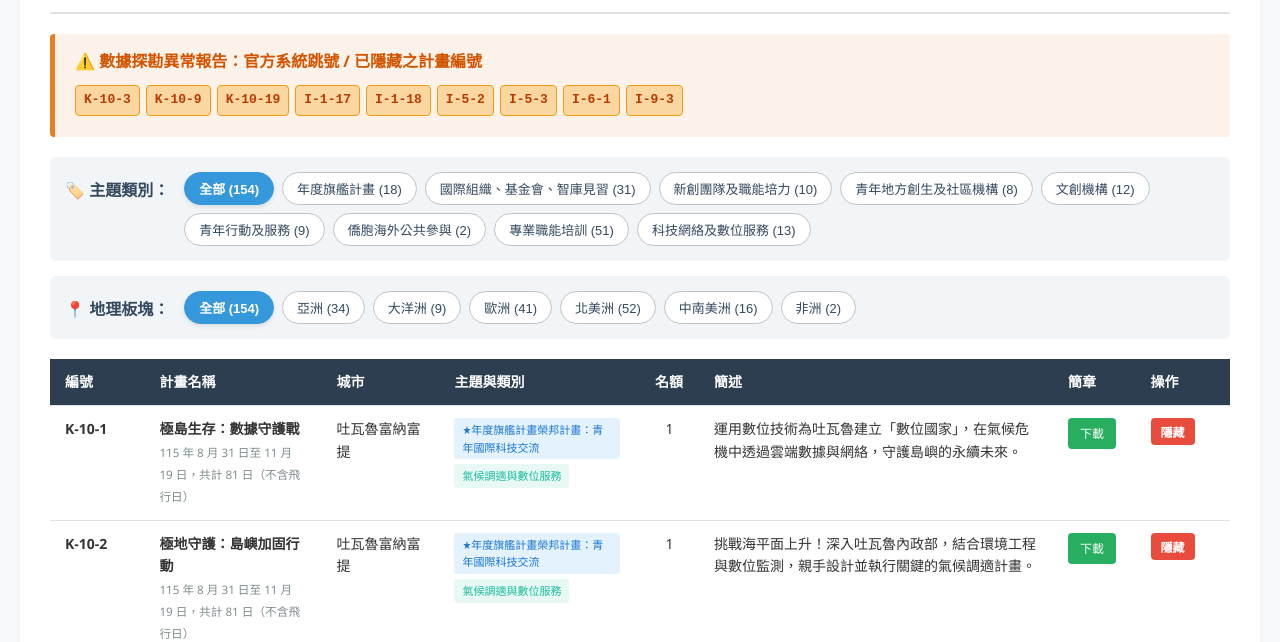
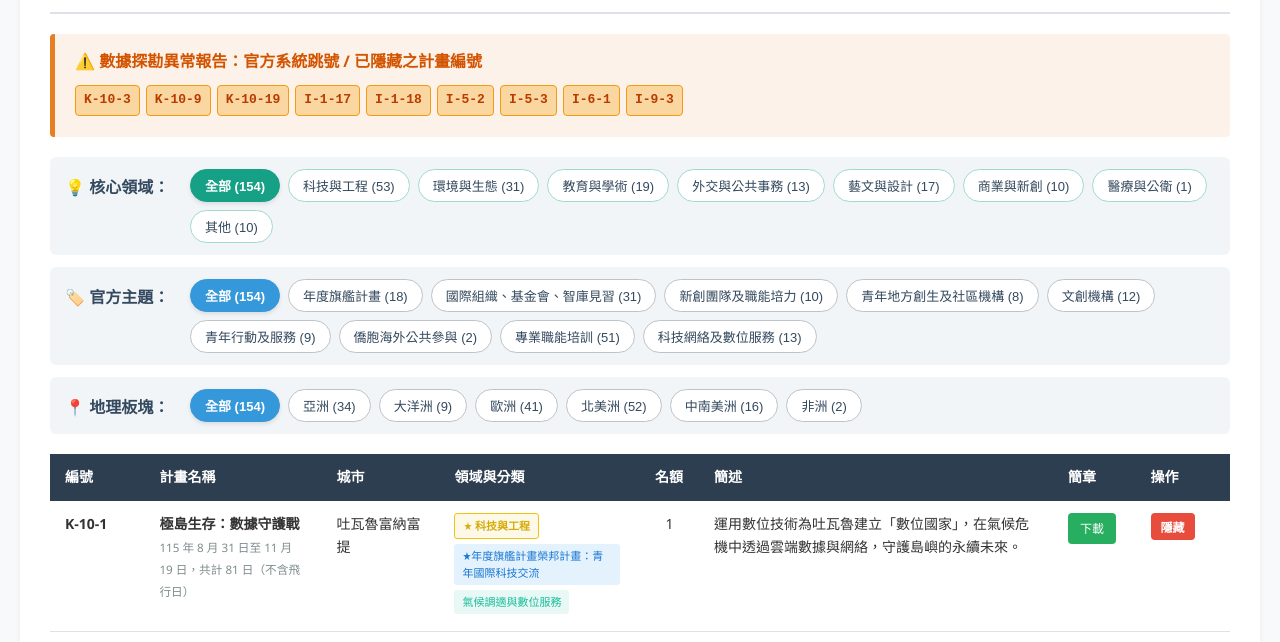
Before and after one commit to issac-sjps/twpathfinder, a plain HTML site: page index.html in a window 1280 px wide. Shown: the part 91-733 px from the top of the page. Drawn offline with Linux system fonts and the light colour scheme.

Commit message:
Update index.html

```diff
--- a/index.html
+++ b/index.html
@@ -13,6 +13,7 @@
             --warning-color: #f39c12;
             --info-color: #3498db;
             --purple-color: #8e44ad;
+            --domain-color: #16a085;
             --bg-color: #f8f9fa;
             --border-color: #dee2e6;
             --alert-bg: #fdf2e9;
@@ -20,7 +21,7 @@
         }
 
         body { font-family: 'Segoe UI', Tahoma, Geneva, Verdana, sans-serif; background-color: var(--bg-color); color: #333; line-height: 1.6; margin: 0; padding: 20px; }
-        .container { max-width: 1400px; margin: auto; background: white; padding: 30px; border-radius: 8px; box-shadow: 0 4px 6px rgba(0,0,0,0.05); }
+        .container { max-width: 1450px; margin: auto; background: white; padding: 30px; border-radius: 8px; box-shadow: 0 4px 6px rgba(0,0,0,0.05); }
         .header-section { display: flex; justify-content: space-between; align-items: center; margin-bottom: 20px; padding-bottom: 15px; border-bottom: 2px solid var(--border-color); }
         h1 { margin: 0; color: var(--primary-color); font-size: 24px; }
 
@@ -51,56 +52,29 @@
 
         .mode-indicator { display: none; background-color: var(--warning-color); color: white; text-align: center; padding: 8px; font-weight: bold; margin-bottom: 15px; border-radius: 4px; }
 
-        /* 雙維度過濾器樣式 */
-        .filter-group {
-            background-color: #f1f5f8;
-            border-radius: 6px;
-            margin-bottom: 15px;
-            padding: 15px;
-            display: flex;
-            align-items: flex-start;
-            flex-wrap: wrap;
-            gap: 10px;
-        }
+        /* 三維度過濾器樣式 */
+        .filter-group { background-color: #f1f5f8; border-radius: 6px; margin-bottom: 12px; padding: 12px 15px; display: flex; align-items: flex-start; flex-wrap: wrap; gap: 10px; }
+        .filter-label { font-weight: bold; color: var(--secondary-color); margin-right: 5px; white-space: nowrap; display: flex; align-items: center; padding-top: 6px; width: 110px; }
+        .filter-buttons-container { display: flex; flex-wrap: wrap; gap: 8px; flex: 1; }
 
-        .filter-label {
-            font-weight: bold;
-            color: var(--secondary-color);
-            margin-right: 5px;
-            white-space: nowrap;
-            display: flex;
-            align-items: center;
-            padding-top: 6px; /* 對齊按鈕 */
-        }
-
-        .filter-buttons-container {
-            display: flex;
-            flex-wrap: wrap;
-            gap: 8px;
-            flex: 1;
-        }
-
-        .btn-filter {
-            background-color: white;
-            color: var(--secondary-color);
-            border: 1px solid #bdc3c7;
-            padding: 6px 14px;
-            border-radius: 20px;
-            font-size: 13px;
-            font-weight: 500;
-            cursor: pointer;
-            transition: all 0.2s;
-        }
-
+        .btn-filter { background-color: white; color: var(--secondary-color); border: 1px solid #bdc3c7; padding: 6px 14px; border-radius: 20px; font-size: 13px; font-weight: 500; cursor: pointer; transition: all 0.2s; }
         .btn-filter:hover { border-color: var(--info-color); color: var(--info-color); }
         .btn-filter.active { background-color: var(--info-color); color: white; border-color: var(--info-color); font-weight: bold; box-shadow: 0 2px 4px rgba(0,0,0,0.1); }
-        .btn-filter.error { background-color: #fdedec; color: #c0392b; border-color: #e74c3c; }
+
+        .btn-domain { border-color: #a2d9ce; }
+        .btn-domain:hover { border-color: var(--domain-color); color: var(--domain-color); }
+        .btn-domain.active { background-color: var(--domain-color); border-color: var(--domain-color); color: white; }
 
         table { width: 100%; border-collapse: collapse; font-size: 14px; }
         th, td { padding: 12px 15px; text-align: left; border-bottom: 1px solid var(--border-color); vertical-align: top; }
         th { background-color: var(--primary-color); color: white; position: sticky; top: 0; z-index: 10; }
         tr:hover { background-color: #f8f9fa; }
-        .tag { display: inline-block; padding: 3px 8px; border-radius: 3px; background-color: #e3f2fd; color: #1976d2; font-size: 11px; margin-bottom: 5px; margin-right: 5px; }
+
+        .tag { display: inline-block; padding: 3px 8px; border-radius: 3px; font-size: 11px; margin-bottom: 5px; margin-right: 5px; }
+        .tag-cat { background-color: #e3f2fd; color: #1976d2; }
+        .tag-theme { background-color: #e8f8f5; color: #1abc9c; }
+        .tag-domain { background-color: #fef9e7; color: #d4ac0d; font-weight: bold; border: 1px solid #f1c40f;}
+
         .description-cell { max-width: 350px; }
         .fade-out { opacity: 0; transform: translateX(20px); transition: opacity 0.3s, transform 0.3s; }
     </style>
@@ -125,7 +99,13 @@
     </div>
 
     <div class="filter-group">
-        <div class="filter-label">🏷️ 主題類別：</div>
+        <div class="filter-label">💡 核心領域：</div>
+        <div class="filter-buttons-container" id="domainFilters">
+            </div>
+    </div>
+
+    <div class="filter-group">
+        <div class="filter-label">🏷️ 官方主題：</div>
         <div class="filter-buttons-container" id="categoryFilters">
             </div>
     </div>
@@ -144,7 +124,7 @@
                 <th style="width: 8%">編號</th>
                 <th style="width: 15%">計畫名稱</th>
                 <th style="width: 10%">城市</th>
-                <th style="width: 17%">主題與類別</th>
+                <th style="width: 17%">領域與分類</th>
                 <th style="width: 5%">名額</th>
                 <th style="width: 30%">簡述</th>
                 <th style="width: 7%">簡章</th>
@@ -161,15 +141,30 @@
     let hiddenIds = new Set();
     let isViewingHidden = false;
 
-    // 狀態機：追蹤當前選中的雙維度篩選器
+    // 狀態機：追蹤三維度過濾器
+    let activeDomain = '全部';
     let activeCategory = '全部';
     let activeRegion = '全部';
 
     // 全域映射表
+    let projectDomainMap = {};
     let projectRegionMap = {};
     let projectCategoryMap = {};
 
-    // 官方主題類別定義 (用於統一字串格式與排序)
+    // 1. 核心領域字典 (利用語意分析)
+    const domainDictionary = {
+        "全部": [],
+        "科技與工程": ["科技", "數位", "ai", "人工智慧", "半導體", "量子", "機器人", "工程", "資訊", "網路", "軟體", "系統", "資安", "航太", "通訊", "大數據", "雲端"],
+        "環境與生態": ["環境", "生態", "保育", "永續", "氣候", "淨零", "碳", "海洋", "動物", "農業", "雨林", "水質", "減碳", "綠能", "自然", "環保"],
+        "教育與學術": ["教育", "學校", "教學", "教案", "學生", "學術", "課後輔導", "師資", "雙語", "研討會", "研究"],
+        "外交與公共事務": ["外交", "政策", "人權", "民主", "治理", "智庫", "倡議", "公共", "社會", "原民", "平權", "政府", "法律", "志工"],
+        "藝文與設計": ["藝術", "文化", "博物館", "策展", "設計", "影音", "媒體", "歷史", "文創", "文學", "攝影", "馬戲", "音樂", "舞蹈", "建築"],
+        "商業與新創": ["商業", "行銷", "新創", "創業", "金融", "經濟", "產業", "投資", "企劃", "商務", "品牌", "市場", "物流"],
+        "醫療與公衛": ["醫療", "公衛", "醫學", "衛生", "照護", "醫院", "生醫", "疾病", "防疫", "細胞"],
+        "其他": []
+    };
+
+    // 2. 官方主題類別字典
     const officialCategories = [
         "全部",
         "年度旗艦計畫",
@@ -183,12 +178,13 @@
         "(九)科技網絡及數位服務"
     ];
 
+    // 3. 地理板塊字典
     const regionDictionary = {
         "全部": [],
-        "亞洲": ["日本", "韓國", "印度", "印尼", "新加坡", "泰國"],
-        "大洋洲": ["澳洲", "澳大利亞", "雪梨", "墨爾本", "吐瓦魯", "帛琉"],
+        "亞洲": ["日本", "韓國", "印度", "印尼", "新加坡", "泰國", "沖繩", "北海道"],
+        "大洋洲": ["澳洲", "澳大利亞", "雪梨", "墨爾本", "吐瓦魯", "帛琉", "布里斯本"],
         "歐洲": ["法國", "義大利", "斯洛伐克", "捷克", "保加利亞", "荷蘭", "愛爾蘭", "德國", "比利時", "瑞典", "冰島", "奧地利", "波蘭", "斯洛維尼亞", "葡萄牙", "西班牙", "瑞士", "英國", "梵蒂岡"],
-        "北美洲": ["美國", "加拿大", "墨西哥"],
+        "北美洲": ["美國", "加拿大", "墨西哥", "紐約", "加州", "華盛頓"],
         "中南美洲": ["貝里斯", "瓜地馬拉", "巴拉圭", "智利", "聖露西亞", "聖文森", "阿根廷", "祕魯", "秘魯", "格瑞那丁"],
         "非洲": ["史瓦帝尼"],
         "未歸類": []
@@ -203,20 +199,32 @@
         localStorage.setItem('pathfinder_hidden_ids', JSON.stringify(Array.from(hiddenIds)));
     };
 
-    // 初始化雙維度過濾器
     const initFilters = (data) => {
-        // 1. 準備計數器
+        const domainCounts = { "全部": data.length };
         const categoryCounts = { "全部": data.length };
         const regionCounts = { "全部": data.length };
 
+        for (const dom in domainDictionary) { if(dom !== "全部") domainCounts[dom] = 0; }
         officialCategories.forEach(cat => { if(cat !== "全部") categoryCounts[cat] = 0; });
-        for (const region in regionDictionary) { if(region !== "全部") regionCounts[region] = 0; }
+        for (const reg in regionDictionary) { if(reg !== "全部") regionCounts[reg] = 0; }
 
-        // 額外捕捉未在官方列表中的例外類別
         const extraCategories = new Set();
 
-        // 2. 掃描資料，建立映射並計數
         data.forEach(item => {
+            // 處理核心領域 (Domain)
+            let matchedDomain = "其他";
+            const fullText = `${item.project_name} ${item.theme} ${item.description}`.toLowerCase();
+
+            for (const [domain, keywords] of Object.entries(domainDictionary)) {
+                if (domain === '全部' || domain === '其他') continue;
+                if (keywords.some(k => fullText.includes(k))) {
+                    matchedDomain = domain;
+                    break; // 確保每筆計畫只算入一個領域，維持 Checksum
+                }
+            }
+            projectDomainMap[item.id] = matchedDomain;
+            domainCounts[matchedDomain]++;
+
             // 處理地理板塊
             let matchedRegion = "未歸類";
             for (const [region, keywords] of Object.entries(regionDictionary)) {
@@ -229,42 +237,49 @@
             projectRegionMap[item.id] = matchedRegion;
             regionCounts[matchedRegion]++;
 
-            // 處理主題類別 (清理字串以利比對)
+            // 處理官方主題
             const rawCat = item.category.replace(/　/g, '').replace(/\s+/g, ' ');
             let matchedCategory = "未歸類";
 
             if (rawCat.includes("年度旗艦計畫")) {
                 matchedCategory = "年度旗艦計畫";
             } else {
-                // 嘗試匹配官方分類
                 const match = officialCategories.find(c => c !== "全部" && c !== "年度旗艦計畫" && rawCat.includes(c));
                 if (match) {
                     matchedCategory = match;
                 } else {
-                    matchedCategory = rawCat; // 如果都不符合，保留原始字串
+                    matchedCategory = rawCat;
                     extraCategories.add(rawCat);
                 }
             }
-
             projectCategoryMap[item.id] = matchedCategory;
-            if (categoryCounts[matchedCategory] !== undefined) {
-                categoryCounts[matchedCategory]++;
-            } else {
-                categoryCounts[matchedCategory] = 1;
-            }
+            categoryCounts[matchedCategory] = (categoryCounts[matchedCategory] || 0) + 1;
         });
 
-        // 3. 渲染「主題類別」按鈕
+        // 渲染「核心領域」
+        const domContainer = document.getElementById('domainFilters');
+        for (const domain in domainDictionary) {
+            if (domain === '其他' && domainCounts[domain] === 0) continue;
+            const btn = document.createElement('button');
+            btn.className = `btn-filter btn-domain dom-btn ${domain === '全部' ? 'active' : ''}`;
+            btn.innerText = `${domain} (${domainCounts[domain]})`;
+            btn.onclick = () => {
+                document.querySelectorAll('.dom-btn').forEach(b => b.classList.remove('active'));
+                btn.classList.add('active');
+                activeDomain = domain;
+                renderTable(document.getElementById('searchInput').value);
+            };
+            domContainer.appendChild(btn);
+        }
+
+        // 渲染「官方主題」
         const catContainer = document.getElementById('categoryFilters');
         const renderCategoryBtn = (catName, displayCatName = catName) => {
-            if (catName !== '全部' && (categoryCounts[catName] === 0 || categoryCounts[catName] === undefined)) return;
-
+            if (catName !== '全部' && !categoryCounts[catName]) return;
             const btn = document.createElement('button');
             btn.className = `btn-filter cat-btn ${catName === '全部' ? 'active' : ''}`;
-            // 簡化顯示名稱，移除前面的羅馬數字讓版面更乾淨
             const shortName = displayCatName.replace(/^\([一二三四五六七八九十]+\)/, '');
-            btn.innerText = `${shortName} (${categoryCounts[catName] || 0})`;
-
+            btn.innerText = `${shortName} (${categoryCounts[catName]})`;
             btn.onclick = () => {
                 document.querySelectorAll('.cat-btn').forEach(b => b.classList.remove('active'));
                 btn.classList.add('active');
@@ -273,20 +288,16 @@
             };
             catContainer.appendChild(btn);
         };
+        officialCategories.forEach(cat => renderCategoryBtn(cat));
+        extraCategories.forEach(cat => renderCategoryBtn(cat));
 
-        officialCategories.forEach(cat => renderCategoryBtn(cat));
-        extraCategories.forEach(cat => renderCategoryBtn(cat)); // 渲染未預期的例外類別
-
-        // 4. 渲染「地理板塊」按鈕
+        // 渲染「地理板塊」
         const regContainer = document.getElementById('regionFilters');
         for (const region in regionDictionary) {
             if (region === '未歸類' && regionCounts[region] === 0) continue;
-
             const btn = document.createElement('button');
-            const btnClass = region === '未歸類' ? 'btn-filter reg-btn error' : 'btn-filter reg-btn';
-            btn.className = `${btnClass} ${region === '全部' ? 'active' : ''}`;
+            btn.className = `btn-filter reg-btn ${region === '全部' ? 'active' : ''}`;
             btn.innerText = `${region} (${regionCounts[region]})`;
-
             btn.onclick = () => {
                 document.querySelectorAll('.reg-btn').forEach(b => b.classList.remove('active'));
                 btn.classList.add('active');
@@ -331,10 +342,7 @@
     };
 
     fetch('pathfinder_data.json')
-        .then(res => {
-            if (!res.ok) throw new Error("無法讀取 JSON 檔案，請確認伺服器狀態與檔案路徑。");
-            return res.json();
-        })
+        .then(res => res.json())
         .then(data => {
             rawData = data;
             document.getElementById('totalCount').innerText = rawData.length;
@@ -345,7 +353,7 @@
         })
         .catch(err => {
             console.error(err);
-            document.getElementById('tableBody').innerHTML = `<tr><td colspan="8" style="text-align:center; color:red;">資料載入失敗：${err.message}</td></tr>`;
+            document.getElementById('tableBody').innerHTML = `<tr><td colspan="8" style="text-align:center; color:red;">資料載入失敗</td></tr>`;
         });
 
     const renderTable = (searchKeyword = '') => {
@@ -364,15 +372,10 @@
             const searchableText = `${item.project_name} ${item.city} ${item.theme} ${item.description}`.toLowerCase();
             if (keyword && !searchableText.includes(keyword)) return;
 
-            // 邏輯閘 3：主題類別過濾 (AND 邏輯)
-            if (activeCategory !== '全部') {
-                if (projectCategoryMap[item.id] !== activeCategory) return;
-            }
-
-            // 邏輯閘 4：地理板塊過濾 (AND 邏輯)
-            if (activeRegion !== '全部') {
-                if (projectRegionMap[item.id] !== activeRegion) return;
-            }
+            // 邏輯閘 3：三維度過濾 (AND 邏輯交集)
+            if (activeDomain !== '全部' && projectDomainMap[item.id] !== activeDomain) return;
+            if (activeCategory !== '全部' && projectCategoryMap[item.id] !== activeCategory) return;
+            if (activeRegion !== '全部' && projectRegionMap[item.id] !== activeRegion) return;
 
             displayCount++;
 
@@ -389,13 +392,17 @@
                 ? `<button class="btn btn-unhide" onclick="unhideRow('${item.id}')">取消隱藏</button>`
                 : `<button class="btn btn-hide" onclick="hideRow('${item.id}')">隱藏</button>`;
 
+            // 動態加上我們剛算出來的「領域標籤」
+            const domainBadge = `<span class="tag tag-domain">★ ${projectDomainMap[item.id]}</span>`;
+
             tr.innerHTML = `
                 <td><strong>${item.id}</strong></td>
                 <td><strong>${item.project_name}</strong><br><small style="color:#7f8c8d">${item.duration}</small></td>
                 <td>${item.city}</td>
                 <td>
-                    <span class="tag">${cleanCategory}</span><br>
-                    <span class="tag" style="background-color:#e8f8f5; color:#1abc9c;">${item.theme}</span>
+                    ${domainBadge}<br>
+                    <span class="tag tag-cat">${cleanCategory}</span><br>
+                    <span class="tag tag-theme">${item.theme}</span>
                 </td>
                 <td style="text-align:center;">${item.quota}</td>
                 <td class="description-cell">${item.description}</td>
```
